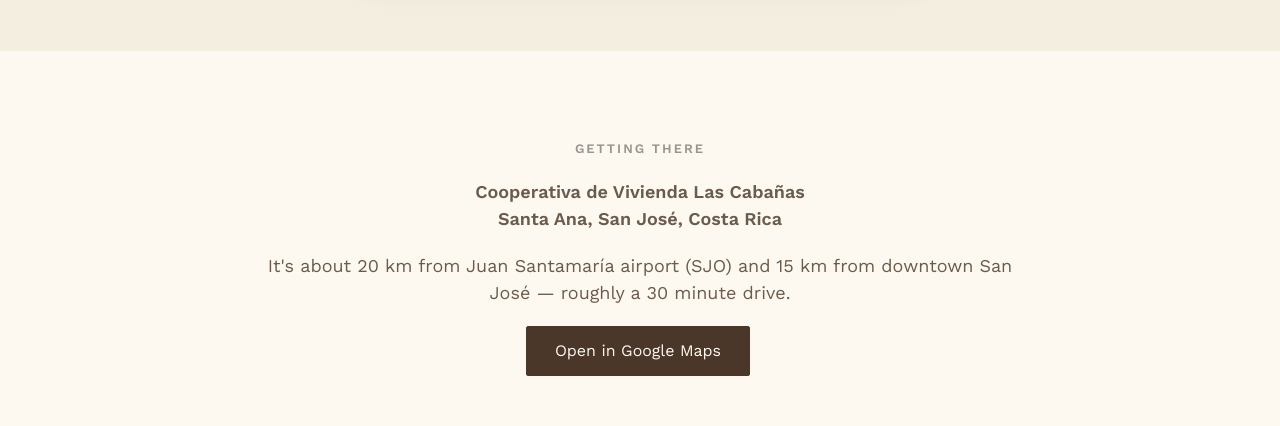
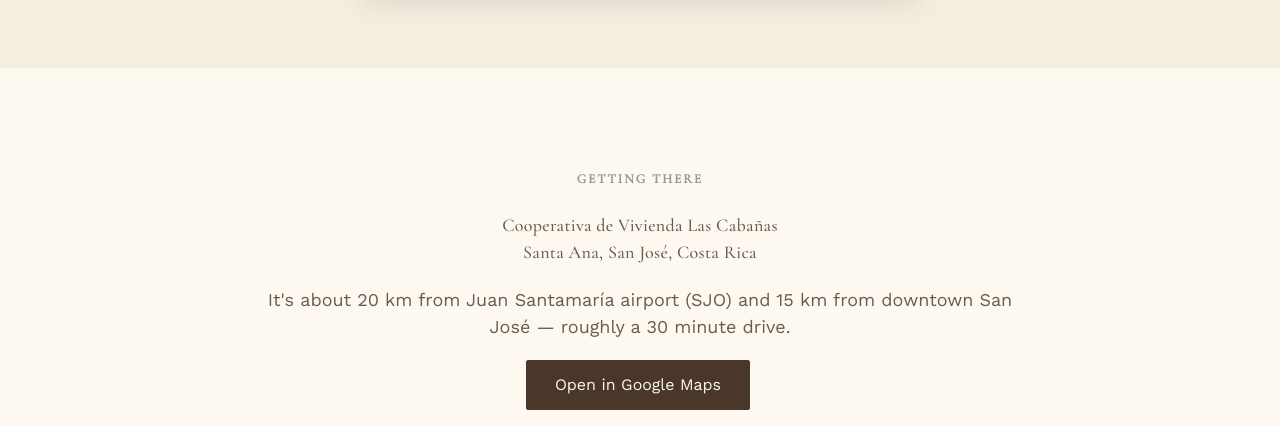
Before and after one commit to CamSalda/web_boda, a plain HTML site: page index.html in a window 1280 px wide. Shown: the part 3505-3931 px from the top of the page. Drawn offline with nearby package versions, Linux system fonts and the light colour scheme; files whose address does not match are found by name.

Commit message:
Títulos en Cormorant Garamond
Work Sans en mayúsculas era legible pero seco. Cormorant Garamond es una
serif elegante que sí se lee, y combina con la Sacramento de los nombres.

Co-Authored-By: Claude Opus 4.8 (1M context) <noreply@anthropic.com>

```diff
--- a/css/boda.css
+++ b/css/boda.css
@@ -158,12 +158,20 @@ footer .script { font-size: 34px; color: #FDF9F0; margin: 0; }
 /* --- section headings ---------------------------------------------------- */
 /* the template's "Amsterdam" script is near-illegible at heading sizes; reuse
    Work Sans (already loaded) uppercase and letterspaced instead */
+/* Cormorant Garamond: an elegant old-style serif that still reads cleanly at
+   heading sizes, and pairs with the Sacramento script used for the names */
 .fh5co-heading h2 {
-	font-family: "Work Sans", Arial, sans-serif;
-	font-size: clamp(24px, 3.2vw, 32px);
-	font-weight: 300; letter-spacing: 5px; text-transform: uppercase;
-	color: #4A372A; line-height: 1.35; margin-bottom: 14px;
+	font-family: "Cormorant Garamond", Georgia, serif;
+	font-size: clamp(34px, 4.6vw, 48px);
+	font-weight: 400; letter-spacing: 2px; text-transform: uppercase;
+	color: #4A372A; line-height: 1.25; margin-bottom: 14px;
 }
+.faq-list h3, .venue-name {
+	font-family: "Cormorant Garamond", Georgia, serif;
+	font-weight: 500; letter-spacing: .3px;
+}
+.faq-list h3 { font-size: 25px; }
+.venue-name { font-size: 24px; }
 .fh5co-heading { margin-bottom: 3em; }
 .fh5co-heading p { color: #6B5B4C; }
 /* template shrinks any <span> in a heading to a 13px uppercase kicker — that rule
--- a/index.html
+++ b/index.html
@@ -24,6 +24,7 @@
 
 	<link href='https://fonts.googleapis.com/css?family=Work+Sans:300,400,600' rel='stylesheet' type='text/css'>
 	<link href="https://fonts.googleapis.com/css?family=Sacramento" rel="stylesheet">
+	<link href="https://fonts.googleapis.com/css2?family=Cormorant+Garamond:wght@300;400;500&display=swap" rel="stylesheet">
 
 	<link rel="stylesheet" href="css/animate.css">
 	<link rel="stylesheet" href="css/icomoon.css">
```
